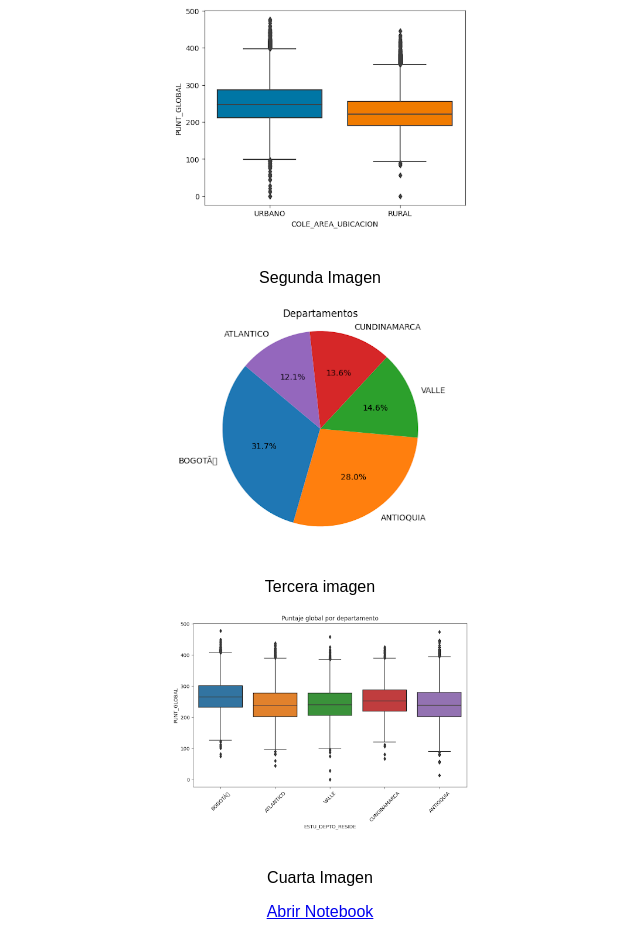
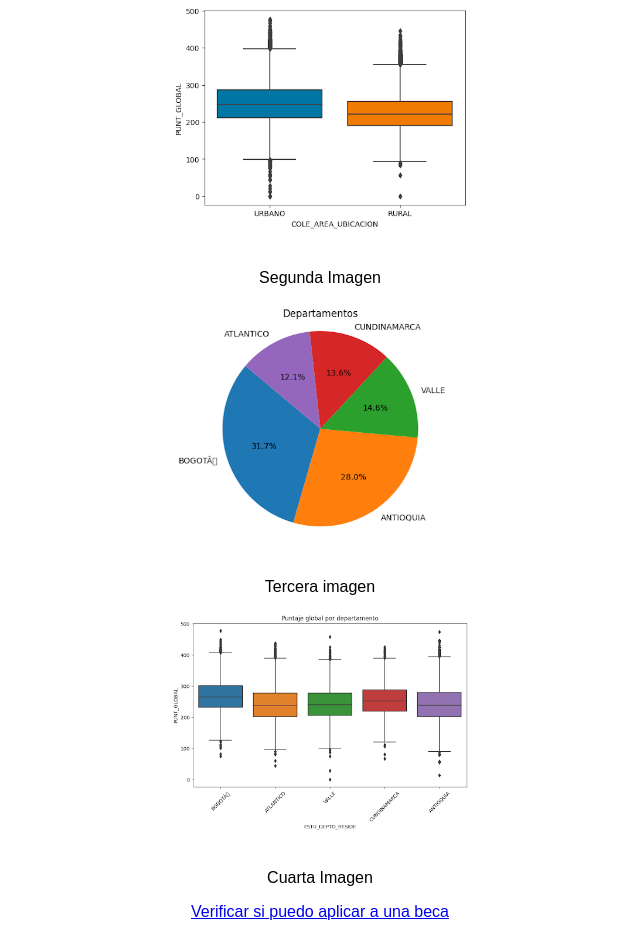
Before and after one commit to sebastiangomba/Sebastian.github.io, a plain HTML site: page index.html in a window 1280 px wide. Shown: the part 456-1397 px from the top of the page, without its empty margins (320-960 px from the left). Drawn offline with Linux system fonts and the light colour scheme.

Commit message:
index.html

```diff
--- a/index.html
+++ b/index.html
@@ -42,7 +42,7 @@
     <p> Tercera imagen </p>
     <img src="Imagen4.png" alt="Imagen 4 de visualizacion de datos">
     <p> Cuarta Imagen </p>
-    <a href="Copia_de_Interfaz_de_Modelo_de_predicción_de_Proyecto_Analitica.ipynb" target="_blank">Abrir Notebook</a>
+    <a href="https://27cc1bbc7a5106512f.gradio.live/" target="_blank">Verificar si puedo aplicar a una beca</a>
   </div>
 </body>
 </html>
```
